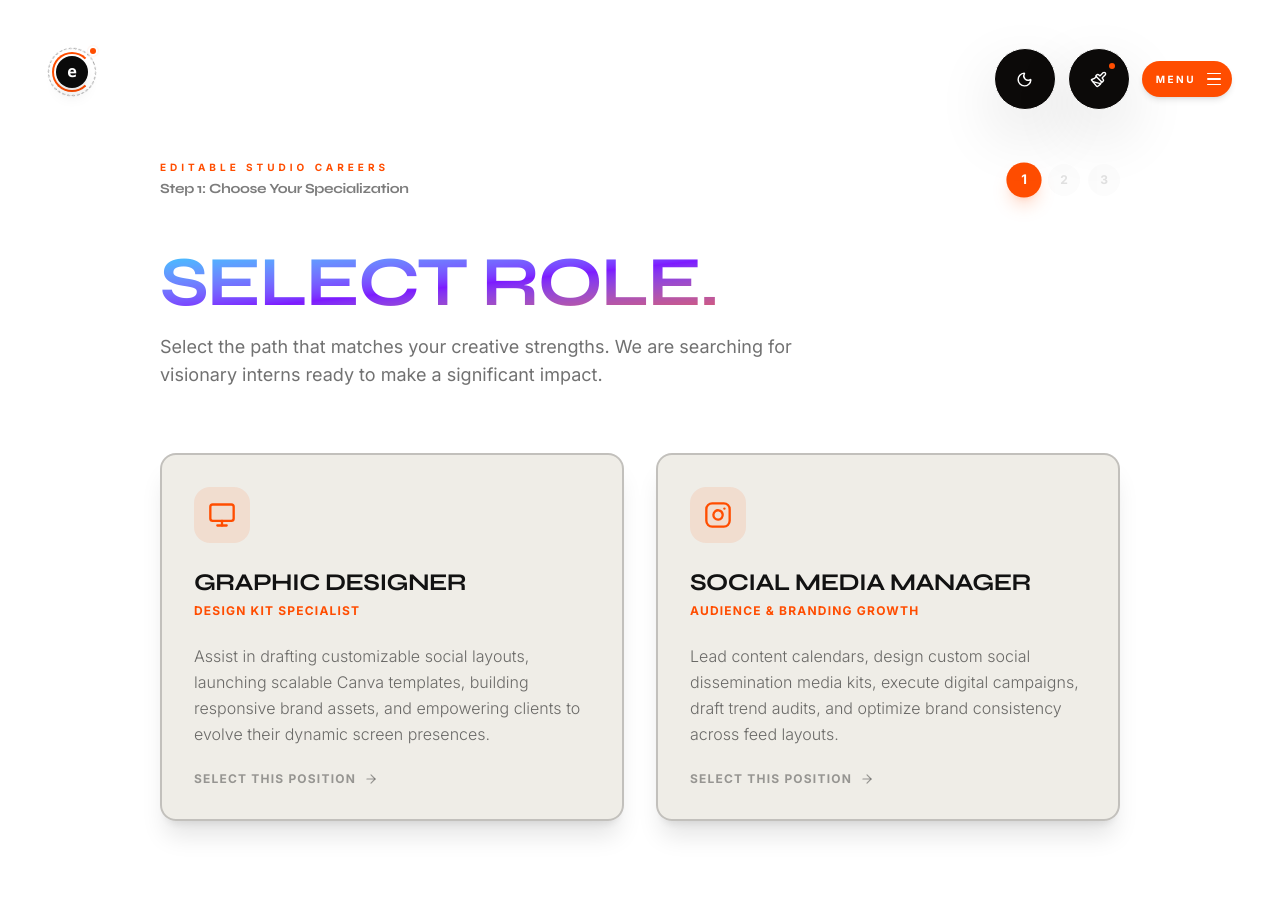
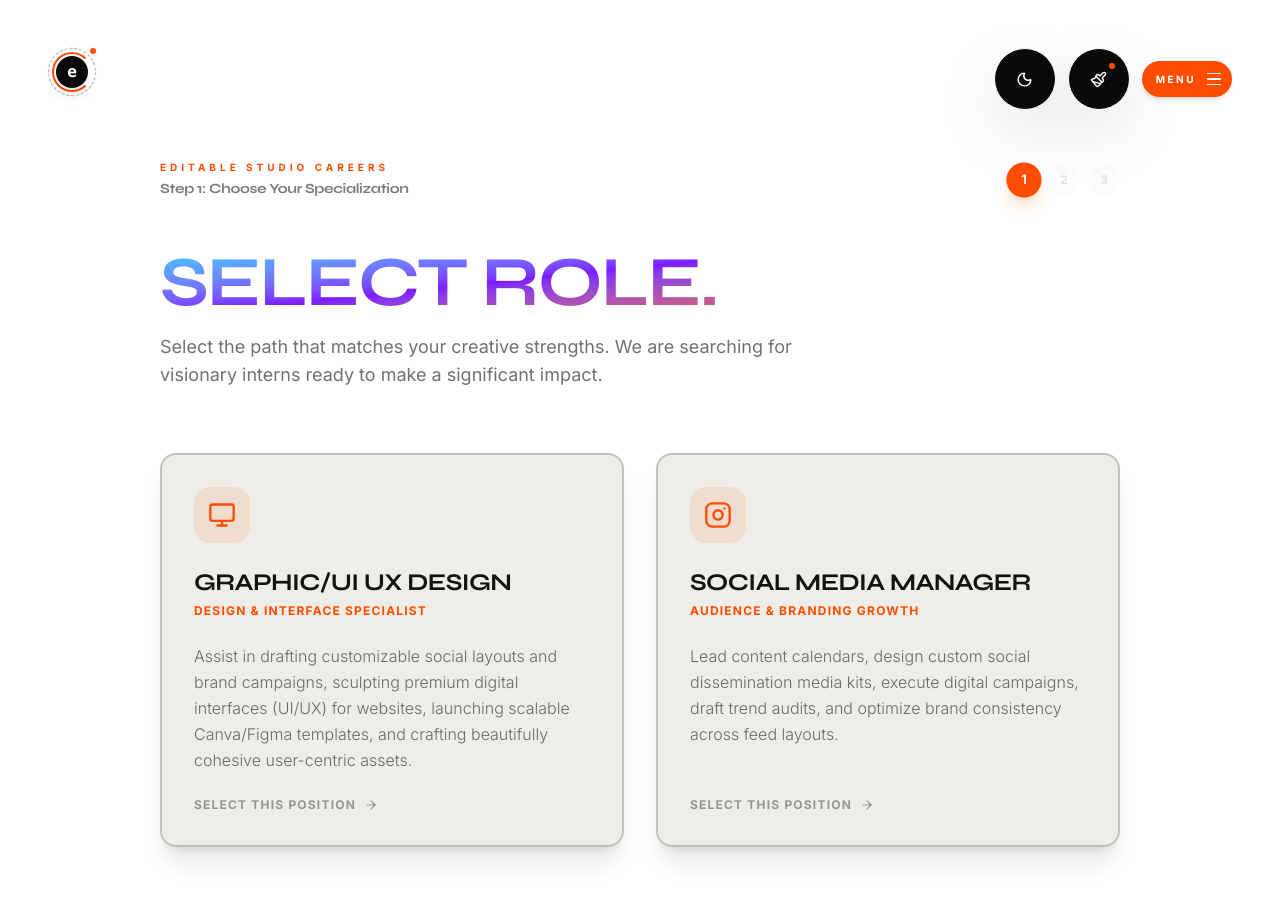
Before and after one commit to Zyroryek/Editable.-Brand-Co, a React (Vite) app: page /internship in a window 1280 px wide. Shown: the top 900 px of the page. Built offline with nearby package versions, Linux system fonts and the light colour scheme.

Commit message:
feat: update internship role to Graphic/UI UX Designer
Consolidate design roles and update internship descriptions and admin metrics to reflect the new Graphic/UI UX Designer position.

```diff
--- a/src/pages/Admin.tsx
+++ b/src/pages/Admin.tsx
@@ -679,10 +679,8 @@ export default function Admin() {
 
                     // Compute role metrics for applicants
                     const roleCounts = {
-                      "UI/UX Designer": internships.filter(i => i.role === "UI/UX Designer").length,
-                      "Video Editor": internships.filter(i => i.role === "Video Editor").length,
-                      "Graphic Designer": internships.filter(i => i.role === "Graphic Designer").length,
-                      "Web Developer": internships.filter(i => i.role === "Web Developer").length,
+                      "Graphic/UI UX Designer": internships.filter(i => i.role === "Graphic/UI UX Designer" || i.role === "Graphic Designer").length,
+                      "Social Media Manager": internships.filter(i => i.role === "Social Media Manager").length,
                     };
 
                     const totalInterns = internships.length;
@@ -1034,10 +1032,8 @@ export default function Admin() {
                             className="bg-transparent border border-ink/10 rounded-full px-4 py-2 text-[10px] uppercase tracking-wider font-bold focus:outline-none text-ink cursor-pointer"
                           >
                             <option value="all">ALL ROLES</option>
-                            <option value="UI/UX Designer">UI/UX DESIGNER</option>
-                            <option value="Video Editor">VIDEO EDITOR</option>
-                            <option value="Graphic Designer">GRAPHIC DESIGNER</option>
-                            <option value="Web Developer">WEB DEVELOPER</option>
+                            <option value="Graphic/UI UX Designer">GRAPHIC/UI UX DESIGNER</option>
+                            <option value="Social Media Manager">SOCIAL MEDIA MANAGER</option>
                           </select>
                         </div>
                       </div>
--- a/src/pages/Internship.tsx
+++ b/src/pages/Internship.tsx
@@ -20,7 +20,7 @@ import {
 } from "lucide-react";
 import Magnetic from "../components/Magnetic";
 
-type RoleType = "Graphic Designer" | "Social Media Manager";
+type RoleType = "Graphic/UI UX Designer" | "Social Media Manager";
 type CommitmentType = "Full-time" | "Part-time";
 
 export default function Internship() {
@@ -134,19 +134,19 @@ export default function Internship() {
         ]
       };
     } else {
-      // Graphic Designer default
+      // Graphic/UI UX Designer default
       return {
-        title: "Design Intern",
-        desc: `This is a ${selectedType ? selectedType.toLowerCase() : "part-time"} remote role for a Design Intern at Editable Creative Studio. As a Design Intern, you will assist in creating high-quality graphic designs, contribute to brand strategy projects, and develop assets, including social media templates and web design components. Key responsibilities include collaborating with team members, conducting research to inform design choices, and utilizing tools like Canva and other design software to create cohesive, visually impactful deliverables.`,
+        title: "Graphic / UIUX Design Intern",
+        desc: `This is a ${selectedType ? selectedType.toLowerCase() : "part-time"} remote role for a Graphic & UI/UX Design Intern at Editable Creative Studio. As a Graphic/UI UX Design Intern, you will assist in creating high-quality graphic assets, designing beautiful web interfaces (UI), prototyping seamless experiences (UX), contributing to brand strategy projects, and developing reusable template libraries. Key responsibilities include designing custom landing pages, collaborating with team members, conducting user and style research, and utilizing design tools like Figma and Canva to produce cohesive, visually stunning, and highly intuitive layouts.`,
         qualifications: [
-          "Proficiency in Graphic Design and creating high-quality visuals.",
-          "Ability to conduct Research to inform design decisions.",
-          "Experience with Graphics and Computer-Aided Design (Canva) tools.",
-          "General understanding of Architecture in design and layout.",
-          "Strong communication and collaboration skills.",
-          "Ability to work efficiently in a remote environment.",
-          "Familiarity with Canva is highly advantageous.",
-          "Currently pursuing or recently completed a degree in Graphic Design, Visual Arts, or a related field (or similar)."
+          "Proficiency in Graphic Design, user interface styling, and user experience principles.",
+          "Solid experience with design tools, specifically Figma and Canva.",
+          "Ability to conduct user research, brand audits, and wireframing.",
+          "Strong understanding of responsive layouts, typography, and web architectural grids.",
+          "Eye for consistent typography, modern clean colors, and micro-interactions.",
+          "Excellent collaboration and written communication skills.",
+          "Disciplined and organized when executing tasks in a remote-first setup.",
+          "Currently pursuing or recently completed a degree in Graphic Design, UI/UX Design, Human-Computer Interaction, or a relevant visual field."
         ]
       };
     }
@@ -229,15 +229,15 @@ export default function Internship() {
               </div>
 
               <div className="grid md:grid-cols-2 gap-8 pt-4">
-                {/* Option A: Graphic Designer */}
+                {/* Option A: Graphic/UI UX Designer */}
                 <motion.div
                   whileHover={{ y: -6, borderColor: "#ff4d00" }}
                   onClick={() => {
-                    setSelectedRole("Graphic Designer");
+                    setSelectedRole("Graphic/UI UX Designer");
                     setStep(2);
                   }}
                   className={`p-8 rounded-2xl border-2 cursor-pointer transition-all flex flex-col justify-between group min-h-[350px] relative overflow-hidden bg-[var(--color-surface)]/85 dark:bg-[var(--color-surface)]/65 backdrop-blur-xl shadow-xl shadow-black/10 ${
-                    selectedRole === "Graphic Designer"
+                    selectedRole === "Graphic/UI UX Designer"
                       ? "border-accent"
                       : "border-ink/20 dark:border-white/15 hover:border-accent"
                   }`}
@@ -250,12 +250,12 @@ export default function Internship() {
                     </div>
                     <div>
                       <h3 className="text-2xl font-display font-bold uppercase tracking-tight text-ink group-hover:text-accent transition-colors">
-                        Graphic Designer
+                        Graphic/UI UX Design
                       </h3>
-                      <p className="text-xs text-accent uppercase tracking-widest font-black mt-1">Design Kit Specialist</p>
+                      <p className="text-xs text-accent uppercase tracking-widest font-black mt-1">Design & Interface Specialist</p>
                     </div>
                     <p className="text-sm md:text-base text-ink/60 font-light leading-relaxed">
-                      Assist in drafting customizable social layouts, launching scalable Canva templates, building responsive brand assets, and empowering clients to evolve their dynamic screen presences.
+                      Assist in drafting customizable social layouts and brand campaigns, sculpting premium digital interfaces (UI/UX) for websites, launching scalable Canva/Figma templates, and crafting beautifully cohesive user-centric assets.
                     </p>
                   </div>
 
```
